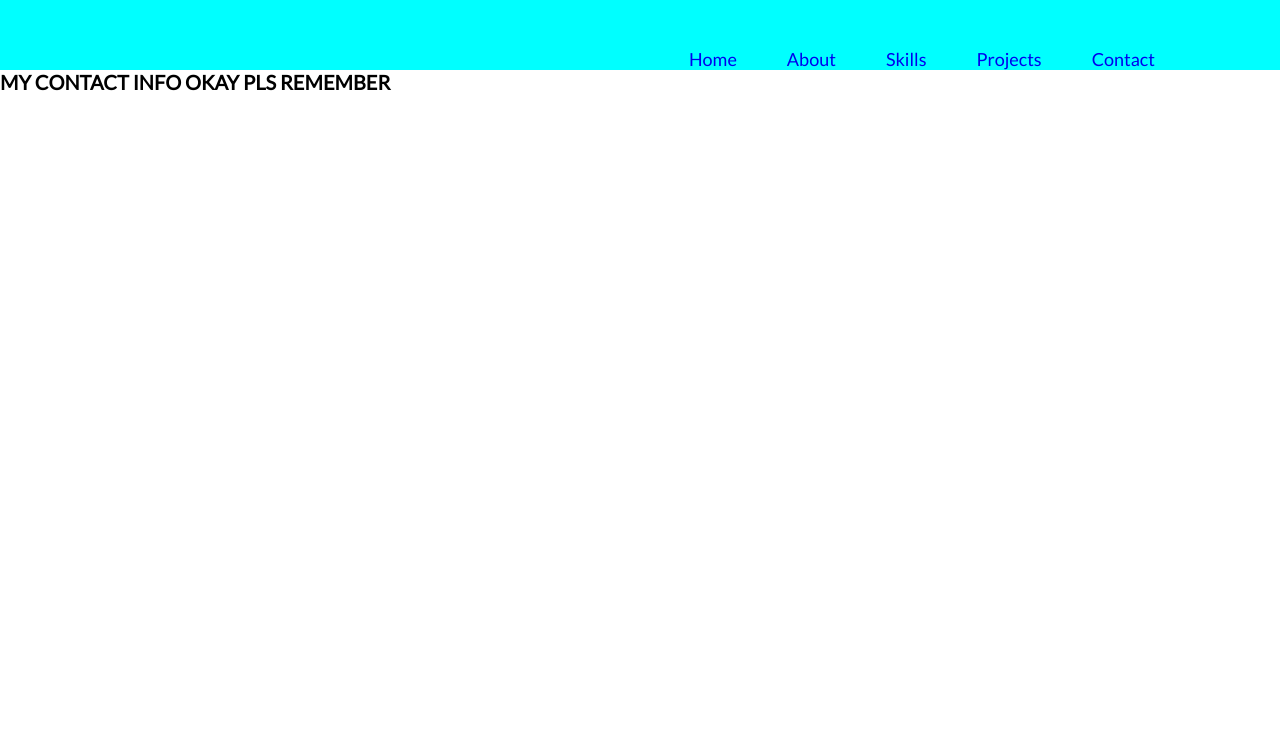
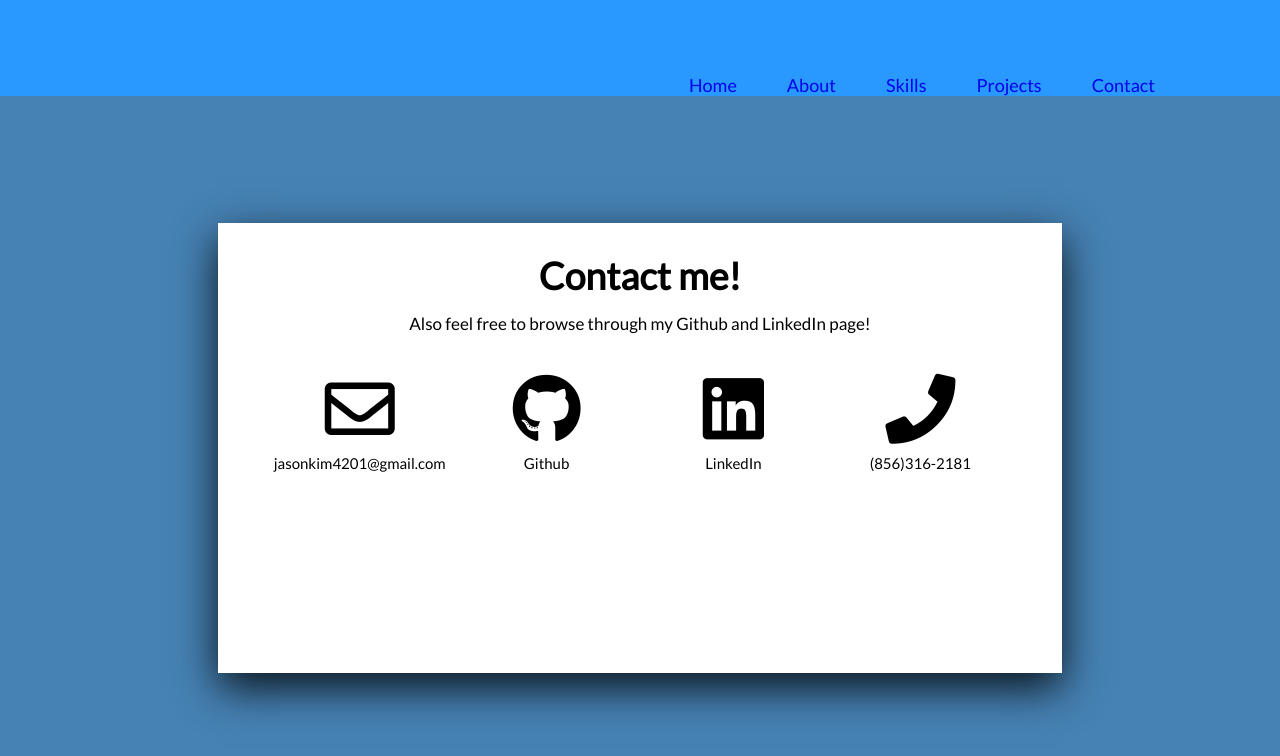
Before and after one commit to jasonkim4201/portfolio, a React (Create React App) app: page /portfolio/contact in a window 1280 px wide. Shown: the top 756 px of the page. Built offline with nearby package versions, Linux system fonts and the light colour scheme.

Commit message:
added basic layout for contact page

```diff
--- a/public/index.html
+++ b/public/index.html
@@ -13,6 +13,7 @@
       user's mobile device or desktop. See https://developers.google.com/web/fundamentals/web-app-manifest/
     -->
     <link rel="manifest" href="%PUBLIC_URL%/manifest.json" />
+    <link rel="stylesheet" href="https://use.fontawesome.com/releases/v5.8.1/css/all.css">
     <link href="https://fonts.googleapis.com/css?family=Lato" rel="stylesheet">
     <!--
       Notice the use of %PUBLIC_URL% in the tags above.
--- a/src/assets/sass/abstracts/_variables.scss
+++ b/src/assets/sass/abstracts/_variables.scss
@@ -0,0 +1,12 @@
+$color-blue-light: #2998ff;
+$color-blue-dark: #5643fa;
+
+$color-grey-light-1: #f7f7f7;
+$color-grey-light-2: #eee;
+
+$color-grey-dark: #777;
+$color-grey-dark-2: #999;
+$color-grey-dark-3: #333;
+
+$color-white: #fff;
+$color-black: #000;
--- a/src/assets/sass/layout/_navbar.scss
+++ b/src/assets/sass/layout/_navbar.scss
@@ -1,6 +1,6 @@
 .navbar {
-    background-color: aqua;
-    height: 7rem;
+    background-color: $color-blue-light;
+    height: 12vh;
 
     &__nav {
     height: 100%;
--- a/src/assets/sass/main.scss
+++ b/src/assets/sass/main.scss
@@ -6,3 +6,6 @@
 
 
 @import "./layout/navbar";
+
+
+@import "./pages/contact";
--- /dev/null
+++ b/src/assets/sass/pages/_contact.scss
@@ -0,0 +1,48 @@
+.contact {
+
+  height: 88vh; /* note to self use a function here later to subtract 100vh from navbar vh */
+  background: steelblue;
+  display: flex;
+  justify-content: center;
+  align-items: center;
+
+  &__container {
+    /* media query 1200px and below width of 75% */
+    height: 45rem;
+    width: 66%;
+    background-color: $color-white;
+    box-shadow: 0 1.5rem 4rem rgba($color-black, .85);
+  }
+
+  &__card {
+    display: flex;
+    align-items: center;
+    justify-content: center;
+  }
+
+  &__text {
+    font-size: 2.5rem;
+    margin: 3rem;
+  }
+
+  &__text p {
+    font-size: 1.7rem;
+  }
+
+  &__methods {
+    font-size: 1.5rem;
+  }
+
+  &__icon {
+    font-size: 7rem;
+    margin-bottom: 1rem;
+  }
+
+  &__info {
+    display: grid;
+    grid-template-columns: repeat(4, 1fr);
+    grid-gap: 1.5rem;
+    /* margin: 0 2rem;
+    padding: 10rem; */
+  }
+}
--- a/src/containers/Contact/Contact.js
+++ b/src/containers/Contact/Contact.js
@@ -3,12 +3,49 @@
 // Well for starters I should add basic contact information here and links to my github page and contact info
 
 // Maybe add a form here to leave comments or whatever. Maybe make a mongo database to store in all the comments. Or SQL hmm....
-  // We'll see. last thing i want is to get spammed but i can always look into adding spam filters and what not
+// We'll see. last thing i want is to get spammed but i can always look into adding spam filters and what not
 
-  import React from "react";
+import React from "react";
 
-  const Contact = (props) => (
-    <h1>MY CONTACT INFO OKAY PLS REMEMBER</h1>
-  )
+const Contact = (props) => (
+  <section className="contact">
+    <div className="contact__container">
+      <div className="contact__text u-center-text">
+      <h1 className="u-margin-bottom-small">Contact me!</h1>
+      <p className="u-margin-bottom-medium">Also feel free to browse through my Github and LinkedIn page!</p>
+    </div>
 
-  export default Contact;
+      <div className="contact__card">
+
+        <div className="contact__info u-center-text">
+          <div className="contact__methods">
+            <i className="contact__icon far fa-envelope"></i>
+            <p>jasonkim4201@gmail.com</p>
+          </div>
+
+          <div className="contact__methods">
+            <i className="contact__icon fab fa-github"></i>
+            <p>Github</p>
+          </div>
+
+          <div className="contact__methods">
+            <i className="contact__icon fab fa-linkedin"></i>
+            <p>LinkedIn</p>
+          </div>
+          <div className="contact__methods">
+            <i className="contact__icon fas fa-phone"></i>
+            <p>(856)316-2181</p>
+          </div>
+
+
+        </div>
+
+
+
+      </div>
+
+    </div>
+  </section>
+)
+
+export default Contact;
```
